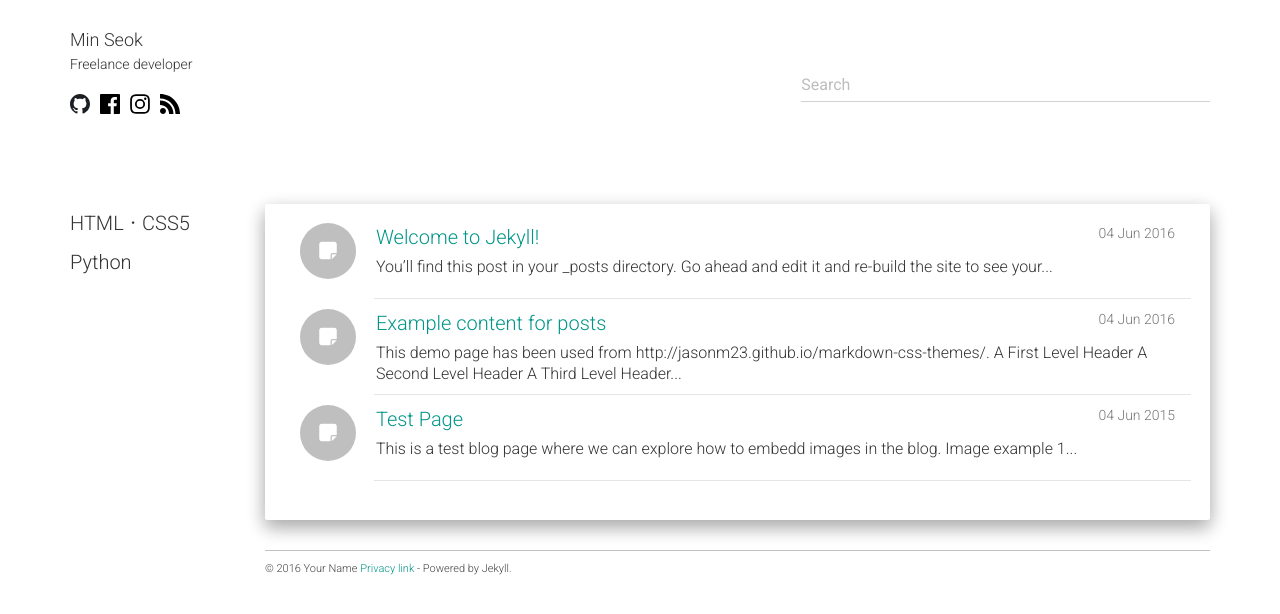
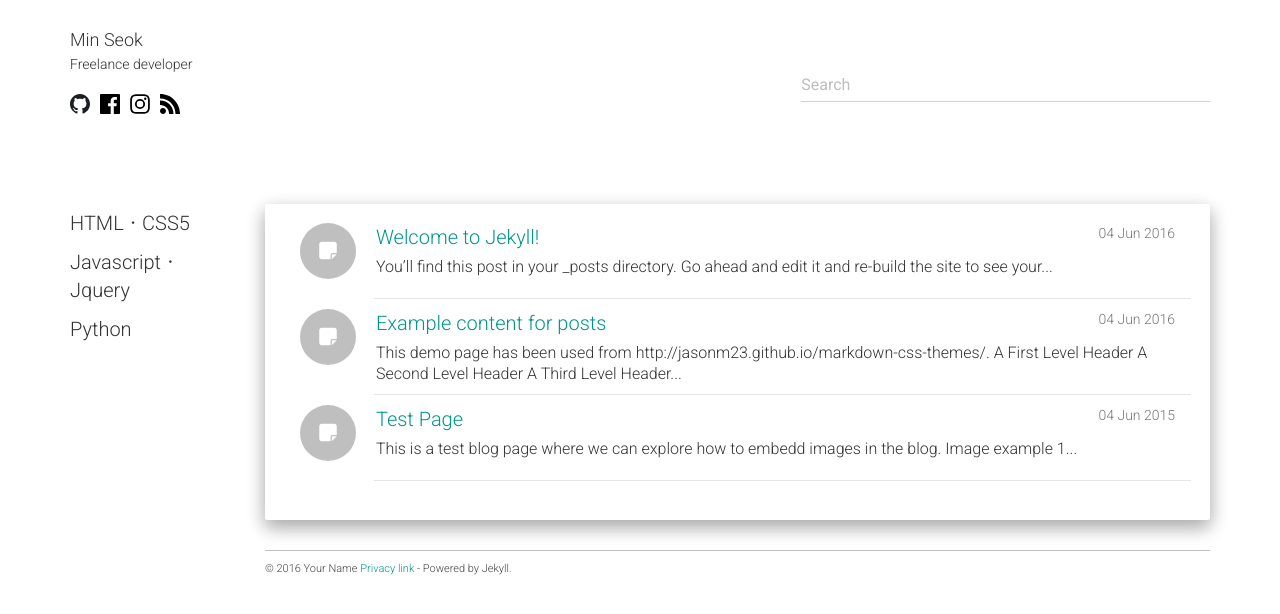
Before and after one commit to alalstjr/promote.github.io, a Jekyll site: the page built from index.html, in a window 1280 px wide. Shown: the top 614 px of the page. Built offline with Jekyll 4.4.1, drawn with Linux system fonts in a browser that asks for light colours; nearby versions of some CDN libraries; the list of posts is cut into pages by our own code.

Commit message:
Update navigation.html

```diff
--- a/_includes/navigation.html
+++ b/_includes/navigation.html
@@ -1,6 +1,17 @@
 <ul class="menu-ul">
 	<li class="menu-li">
 		HTMLㆍCSS5
+		<ul class="sub-ul">
+			<li>
+				<a href="#">1강</a>
+			</li>
+			<li>
+				<a href="#">2강</a>
+			</li>
+		</ul>
+	</li>
+	<li class="menu-li">
+		JavascriptㆍJquery
 		<ul class="sub-ul">
 			<li>
 				<a href="#">1강</a>
```
